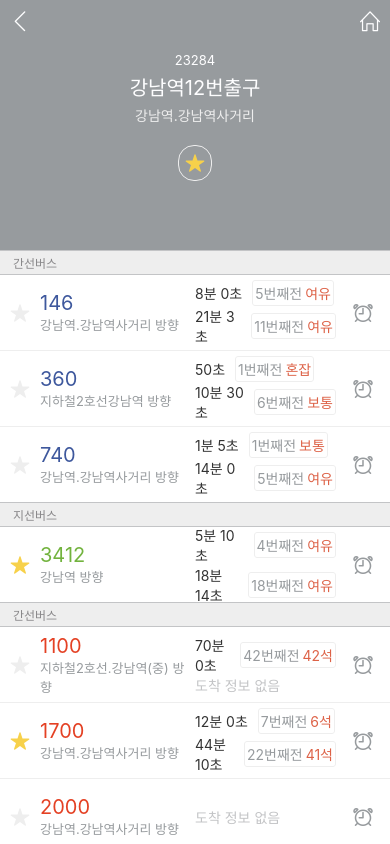
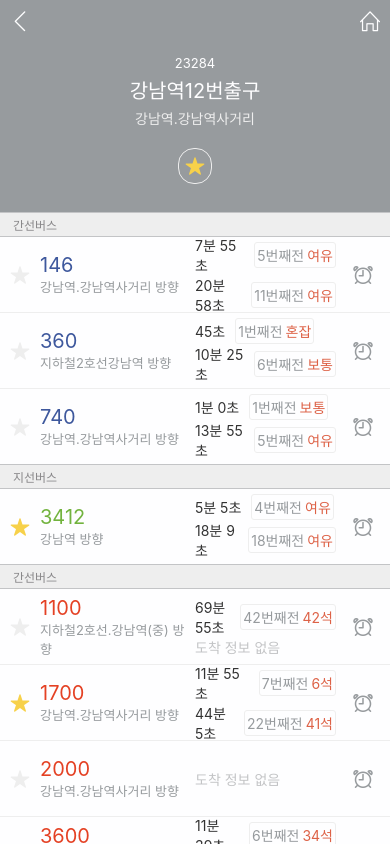
Before and after one commit to ohwonsuk/rn-kakaobus, a React Native app: screen / in a window 390 px wide. Built offline with nearby package versions, Linux system fonts and the light colour scheme.

Commit message:
refresh control 적용하기

```diff
--- a/App.js
+++ b/App.js
@@ -4,7 +4,8 @@
   StyleSheet,
   View,
   Text,
-  TouchableOpacity
+  TouchableOpacity,
+  RefreshControl
 } from "react-native";
 import dayjs from 'dayjs';
 import { useEffect, useState } from 'react';
@@ -21,23 +22,19 @@
 
 export default function App() {
   const [now, setNow] = useState(dayjs());
+  const [refreshing, setRefreshing] = useState(false);
   const sections = getSections(busStop.buses);
 
   const onPressBusStopBoomark = () => {};
 
   const ListHeaderComponent = () => (
-    <SafeAreaView style={{backgroundColor: COLOR.GRAY_3, height: 250}}>
-      {/* 뒤로가기, 홈 아이콘 */}
-      <View style={{flexDirection: 'row', justifyContent: "space-between"}}>
-        <TouchableOpacity style={{padding:10 }}>
-          <SimpleLineIcons name="arrow-left" size={20} color={COLOR.WHITE} />
-        </TouchableOpacity>
-        <TouchableOpacity style={{padding:10 }}>
-          <SimpleLineIcons name="home" size={20} color={COLOR.WHITE} />
-        </TouchableOpacity>
-      </View>
+    <View style={{
+      backgroundColor: COLOR.GRAY_3,
+      height: 170,
+      justifyContent: 'center',
+      alignItems: 'center'
+      }}>
       {/* 정류소 번호, 이름, 방향 */}
-      <View style={{justifyContent: 'center', alignItems: 'center'}}>
         <Margin height={10} />
         <Text style={{color: COLOR.WHITE, fontSize: 13}}>{busStop.id}</Text>
         <Margin height={4} />
@@ -59,8 +56,7 @@
           }}
         />
         <Margin height={25}/>
-      </View>
-    </SafeAreaView>
+    </View>
   );
 
   const renderSectionHeader = ({ section: { title } }) => (
@@ -127,13 +123,13 @@
   )};
 
   useEffect(() => {
-    // const interval = setInterval(() => {
-    //   const newNow = dayjs();
-    //   setNow(newNow);
-    // }, 1000);
-    // return () => {
-    //   clearInterval(interval);
-    // };
+    const interval = setInterval(() => {
+      const newNow = dayjs();
+      setNow(newNow);
+    }, 5000);
+    return () => {
+      clearInterval(interval);
+    };
   }, []);
 
   const ItemSeparatorComponent = () => (
@@ -144,8 +140,44 @@
     <Margin height={30} />
   );
 
+  const onRefresh = () => {
+    console.log('call onRefresh');
+    setRefreshing(true);
+  };
+
+  useEffect(() => {
+    if (refreshing) {
+      setRefreshing(false);
+      setNow(dayjs());
+      // setTimeout(() => {
+        // API refetch 완료되는 시점
+        // setRefreshing(false);
+      // }, 3000)
+    }
+  },[refreshing]);
+
   return (
     <View style={styles.container}>
+            {/* 뒤로가기, 홈 아이콘 */}
+      <View style={{backgroundColor: COLOR.GRAY_3, width: "100%"}}>
+        <SafeAreaView style={{flexDirection: 'row', justifyContent: "space-between"}}>
+          <TouchableOpacity style={{padding:10 }}>
+            <SimpleLineIcons name="arrow-left" size={20} color={COLOR.WHITE} />
+          </TouchableOpacity>
+          <TouchableOpacity style={{padding:10 }}>
+            <SimpleLineIcons name="home" size={20} color={COLOR.WHITE} />
+          </TouchableOpacity>
+        </SafeAreaView>
+        {/* 화면아래로 스크롤시 화이트배경 보이지 않도록 박스만들기 */}
+        <View style={{
+          position: 'absolute',
+          backgroundColor: COLOR.GRAY_3,
+          width: "100%",
+          height: 500,
+          zIndex: -1
+        }}>
+        </View>
+      </View>
         <SectionList
           style={{flex:1, width: "100%"}}
           sections={sections}
@@ -154,6 +186,7 @@
           renderItem={renderItem}
           ItemSeparatorComponent={ItemSeparatorComponent}
           ListFooterComponent={ListFooterComponent}
+          refreshControl={<RefreshControl refreshing={refreshing} onRefresh={onRefresh} />}
         />
     </View>
   );
--- a/src/BusInfo.js
+++ b/src/BusInfo.js
@@ -14,7 +14,7 @@
   processedNextBusInfos
 }) => {
   return (
-    <View style={{flexDirection: "row", height: 75}}>
+    <View style={{flexDirection: "row", height: 75, backgroundColor: COLOR.WHITE}}>
       <View style={{flex:1, flexDirection:"row", alignItems: 'center'}}>
         {/* 북마크 */}
         <BookmarkButton
```
